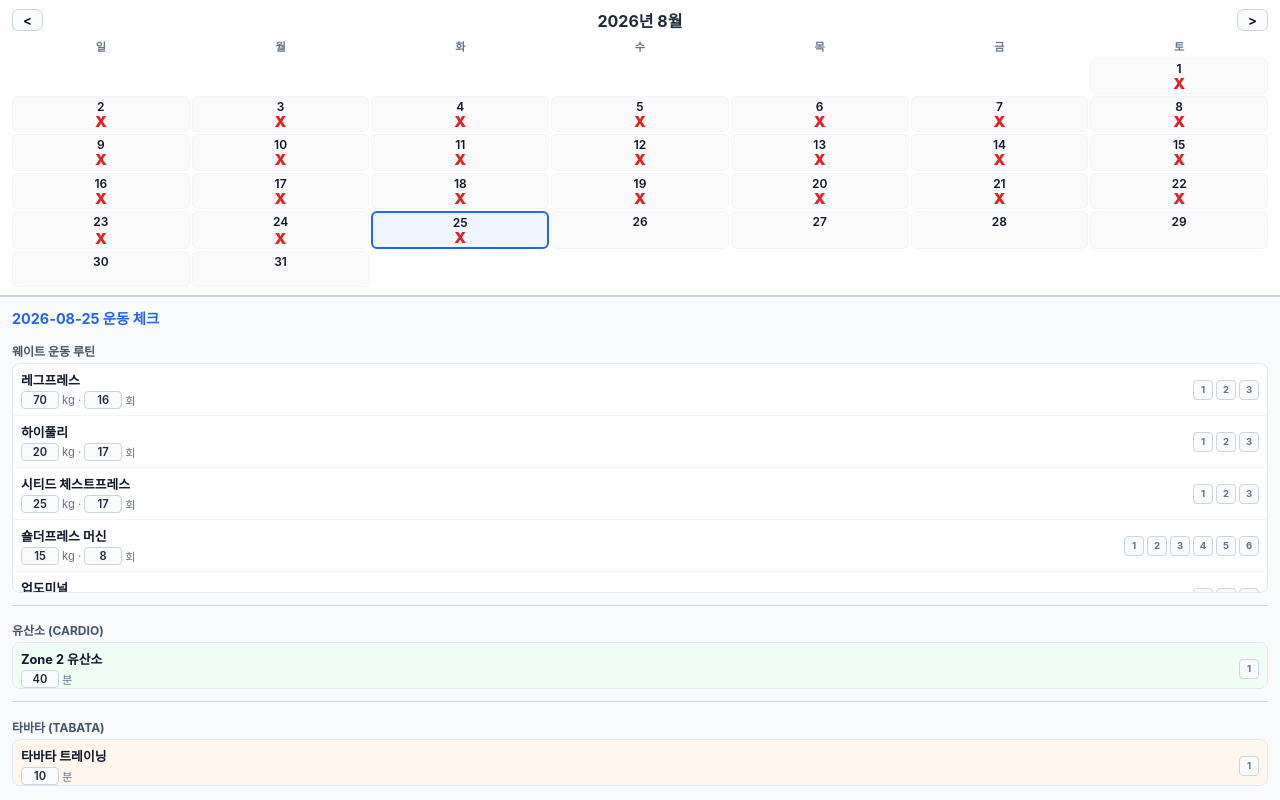
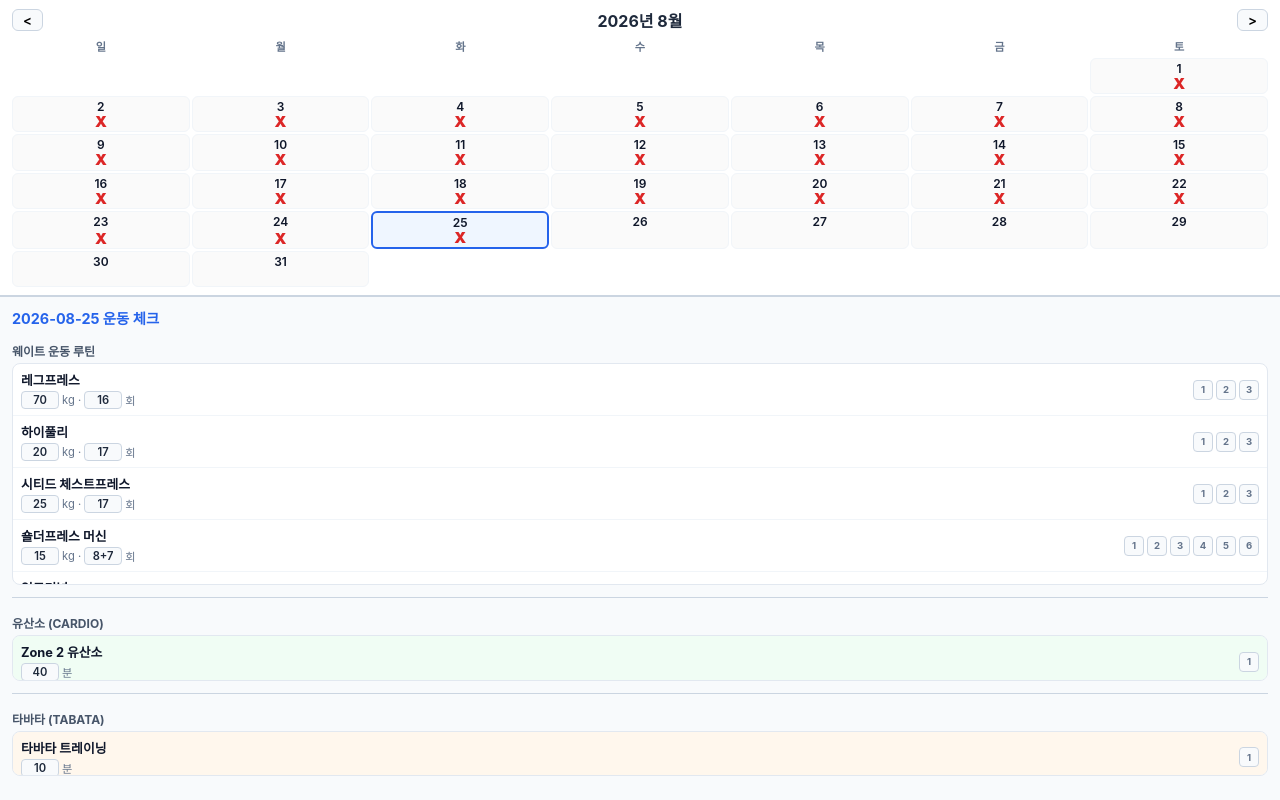
Before and after one commit to Marcian-Cho/Daily, a plain HTML site: page index.html in a window 1280 px wide. Drawn offline with Linux system fonts and the light colour scheme.

Commit message:
index.html

```diff
--- a/index.html
+++ b/index.html
@@ -7,17 +7,22 @@
 <style>
   * { box-sizing: border-box; margin: 0; padding: 0; font-family: -apple-system, BlinkMacSystemFont, "Segoe UI", Roboto, sans-serif; }
 
+  /* 화면 전체 높이 고정 및 스크롤 방지 */
+  html, body {
+    width: 100%;
+    height: 100%;
+    height: 100dvh;
+    overflow: hidden;
+  }
+
   body {
     background-color: #f1f5f9;
     color: #0f172a;
-    height: 100vh;
-    height: 100dvh;
     display: flex;
     flex-direction: column;
-    overflow: hidden;
   }
 
-  /* 상단 달력 영역 */
+  /* 상단 달력 영역: 높이 고정 (절대 스크롤되지 않음) */
   .calendar-container {
     background: #ffffff;
     padding: 8px 12px;
@@ -39,11 +44,12 @@
   .mark-o { color: #16a34a; }
   .mark-x { color: #dc2626; }
 
-  /* 하단 운동 리스트 영역 */
+  /* 하단 운동 리스트 영역: 남은 화면을 다 채우고 독립 스크롤 적용 */
   .routine-container {
     flex: 1;
-    padding: 10px 12px;
+    padding: 10px 12px 20px 12px;
     overflow-y: auto;
+    -webkit-overflow-scrolling: touch; /* 모바일 부드러운 스크롤 */
     background: #f8fafc;
     display: flex;
     flex-direction: column;
@@ -77,7 +83,7 @@
 </head>
 <body>
 
-<!-- 상단: 달력 -->
+<!-- 상단: 달력 (고정) -->
 <div class="calendar-container">
   <div class="calendar-header">
     <button id="prevMonth">&lt;</button>
@@ -87,7 +93,7 @@
   <div class="calendar-grid" id="calendarGrid"></div>
 </div>
 
-<!-- 하단: 운동 리스트 -->
+<!-- 하단: 운동 리스트 (스크롤 구역) -->
 <div class="routine-container">
   <div class="date-title" id="selectedDateTitle">오늘의 운동</div>
   <div id="readOnlyNotice" class="read-only-notice" style="display:none;">⚠️ 지나간 기록/미래 일자는 수정할 수 없습니다. (조회 전용)</div>
@@ -112,7 +118,7 @@
     { id: 'leg', name: '레그프레스', weight: 70, reps: 16, unit: '회', checks: 3 },
     { id: 'pulley', name: '하이풀리', weight: 20, reps: 17, unit: '회', checks: 3 },
     { id: 'chest', name: '시티드 체스트프레스', weight: 25, reps: 17, unit: '회', checks: 3 },
-    { id: 'shoulder', name: '숄더프레스 머신', weight: 15, reps: '8', unit: '회', checks: 6 },
+    { id: 'shoulder', name: '숄더프레스 머신', weight: 15, reps: '8+7', unit: '회', checks: 6 },
     { id: 'abs', name: '업도미널', weight: 70, reps: 20, unit: '회', checks: 3 }
   ];
 
@@ -187,7 +193,7 @@
 
       const savedData = loadData(cellDateStr);
 
-      // [로직 수정]: 모든 운동의 모든 체크박스가 true일 때만 isAllChecked가 true가 됨
+      // 모든 항목의 모든 체크박스가 온전히 다 눌려야만 O 표시
       let totalChecksCount = 0;
       let checkedCount = 0;
 
```
